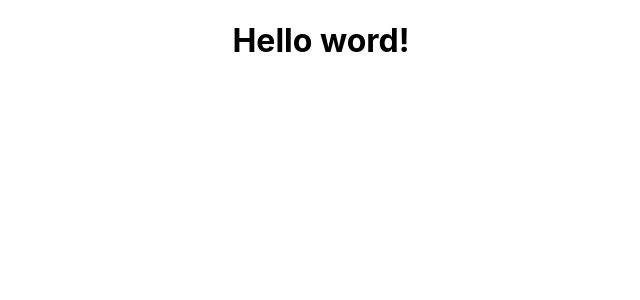
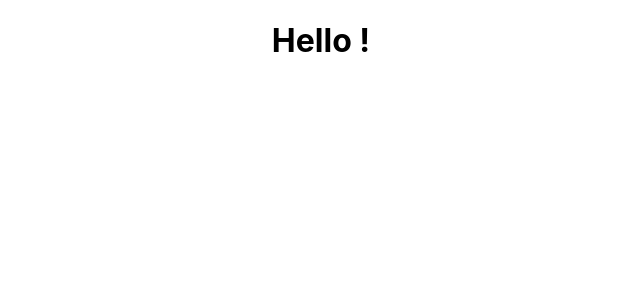
Before and after one commit to zinagithub/homes, a React (Create React App) app: page / in a window 1280 px wide. Shown: the top 300 px of the page, without its empty margins (319-959 px from the left). Built offline with nearby package versions, Linux system fonts and the light colour scheme.

Commit message:
initial project

```diff
--- a/package.json
+++ b/package.json
@@ -27,5 +27,9 @@
       "last 1 firefox version",
       "last 1 safari version"
     ]
+  },
+  "devDependencies": {
+    "eslint": "^6.7.0",
+    "eslint-config-airbnb": "^18.0.1"
   }
 }
--- a/src/App.js
+++ b/src/App.js
@@ -5,7 +5,7 @@ import './App.css';
 function App() {
   return (
     <div className="App">
-        <h1>Hello word!</h1>
+        <h1>Hello !</h1>
     </div>
   );
 }
```
Also changed, not shown: .eslintrc.json (added), 1 other file (tests, documents, lock files or other folders).
